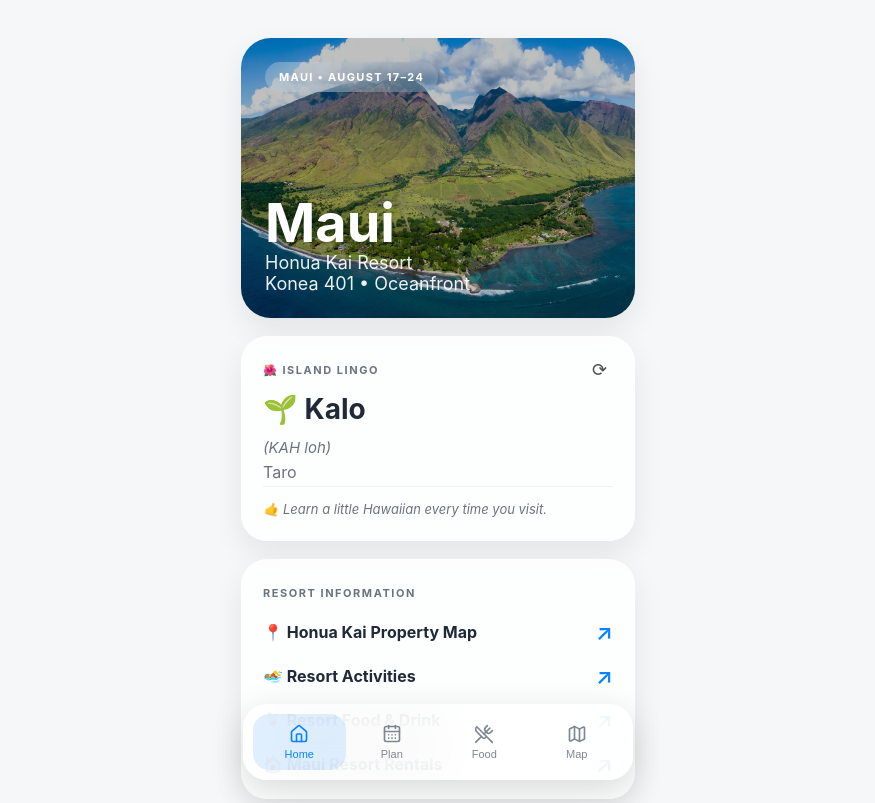
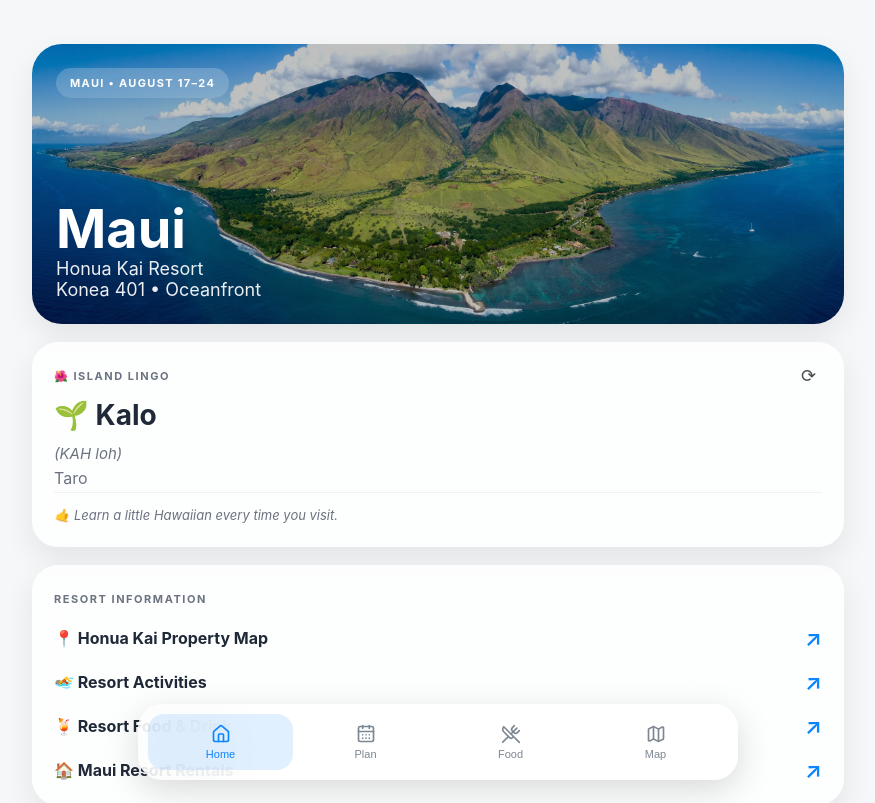
Before and after one commit to hollojnacker-duck/maui-2026, a React (Vite) app: page / in a window 1280 px wide. Shown: the top 803 px of the page, without its empty margins (202-1077 px from the left). Built offline with nearby package versions, Linux system fonts and the light colour scheme.

Commit message:
Maui 2026 V1.11

```diff
--- a/src/App.css
+++ b/src/App.css
@@ -1018,3 +1018,21 @@ background-repeat: no-repeat;
 .map-popup .leaflet-popup-tip {
   box-shadow: none;
 }
+
+@media (min-width: 768px) {
+
+  .app,
+  .map-page {
+    max-width: 860px;
+    padding: 24px;
+  }
+
+  .bottom-nav {
+    width: 600px;
+  }
+
+  .map-wrapper {
+    height: 75vh;
+  }
+
+}
```
